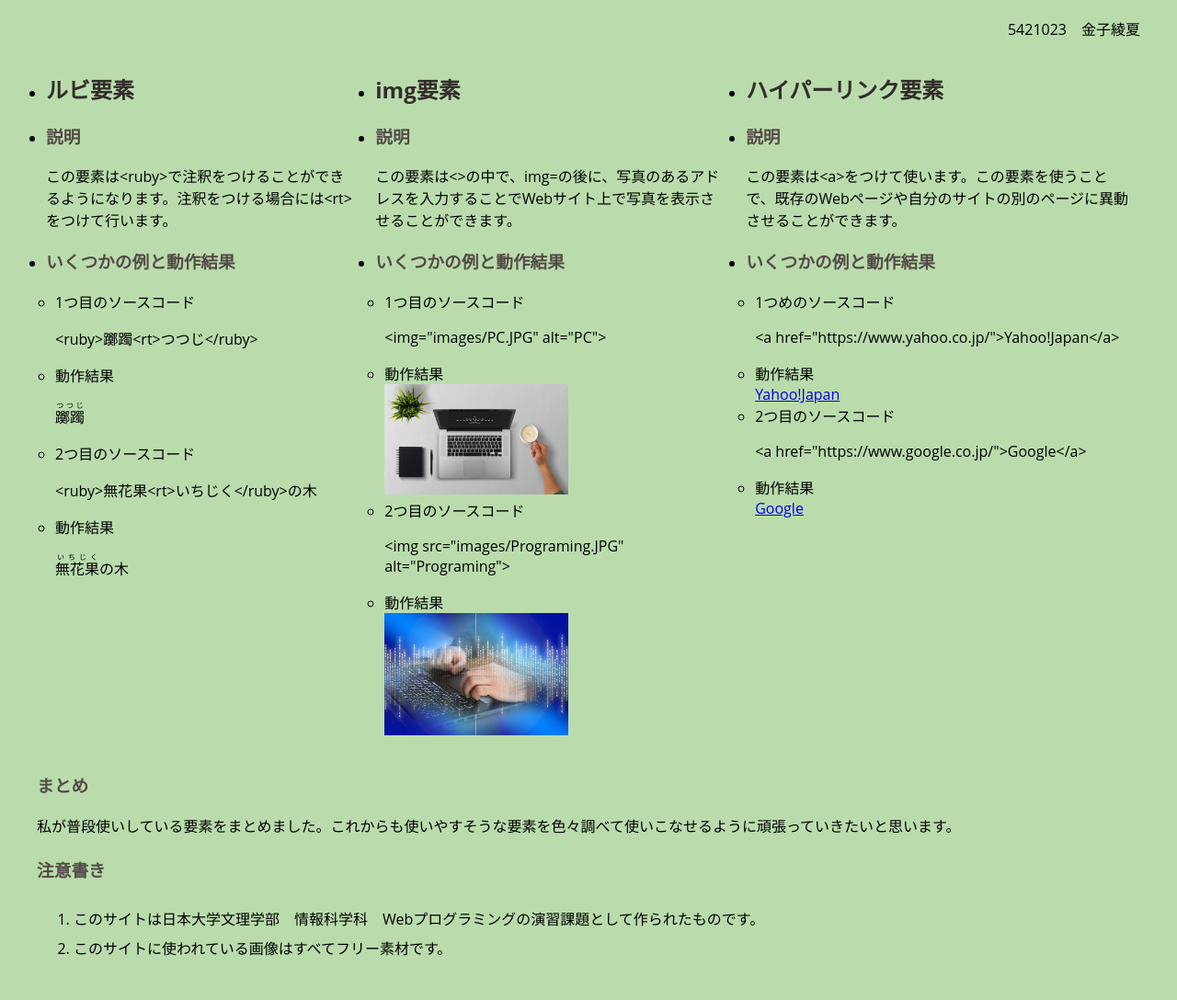
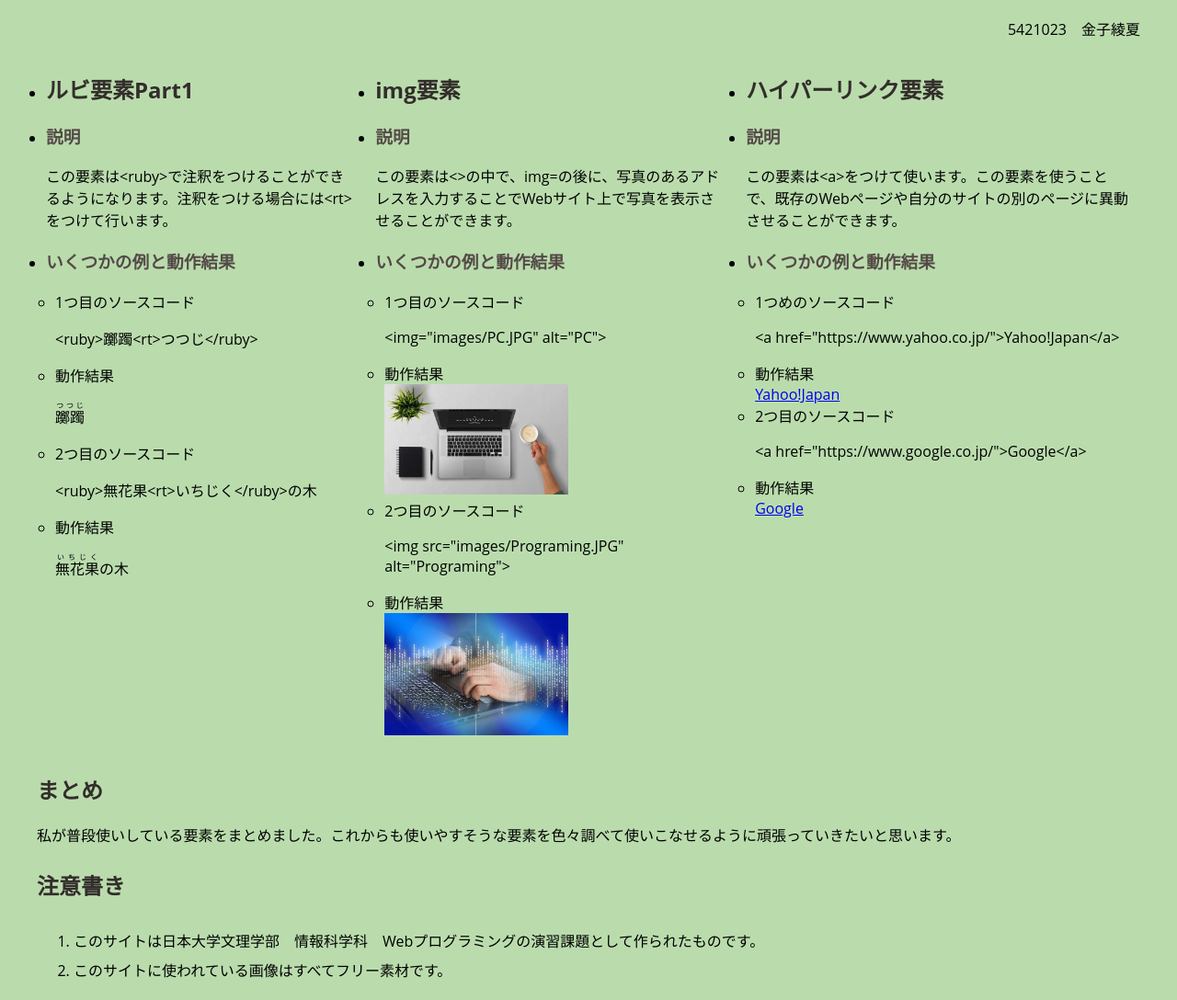
Before and after one commit to KaneAya/makeHTML, a plain HTML site: page index.html in a window 1280 px wide. Shown: the part 70-1158 px from the top of the page at 92% size. Before the commit the page ends 1134 px from the top, so only its background shows below. Drawn offline with Linux system fonts and the light colour scheme.

Commit message:
Update index.html

```diff
--- a/index.html
+++ b/index.html
@@ -13,7 +13,7 @@
     <div id="Elements">
       <div>
         <ul>
-        <li><h2>ルビ要素</h2></li>
+        <li><h2>ルビ要素Part1</h2></li>
           <li><h3>説明</h3></li>
           <p>この要素は&lt;ruby&gt;で注釈をつけることができるようになります。注釈をつける場合には&lt;rt&gt;をつけて行います。</p>
           <li><h3>いくつかの例と動作結果</h3></li>
@@ -34,7 +34,7 @@
         <ul>
         <li><h2>img要素</h2></li>
           <li><h3>説明</h3></li>
-        <p>この要素は&lt;&gt;の中で、img=の後に、写真のあるアドレスを入力することでWebサイト上で写真を表示させることができます。</p>
+          <p>この要素は&lt;&gt;の中で、img=の後に、写真のあるアドレスを入力することでWebサイト上で写真を表示させることができます。</p>
           <li><h3>いくつかの例と動作結果</h3></li>
           <ul>
             <li>1つ目のソースコード</li>
@@ -68,10 +68,10 @@
         </ul>
       </div>
     </div>
-    <h3>まとめ</h3>
+    <h2>まとめ</h2>
     <p>私が普段使いしている要素をまとめました。これからも使いやすそうな要素を色々調べて使いこなせるように頑張っていきたいと思います。</p>
     <div id="care">
-      <h3>注意書き</h3>
+      <h2>注意書き</h2>
       <ol>
       <li>このサイトは日本大学文理学部　情報科学科　Webプログラミングの演習課題として作られたものです。</li>
       <li>このサイトに使われている画像はすべてフリー素材です。</li>
```
